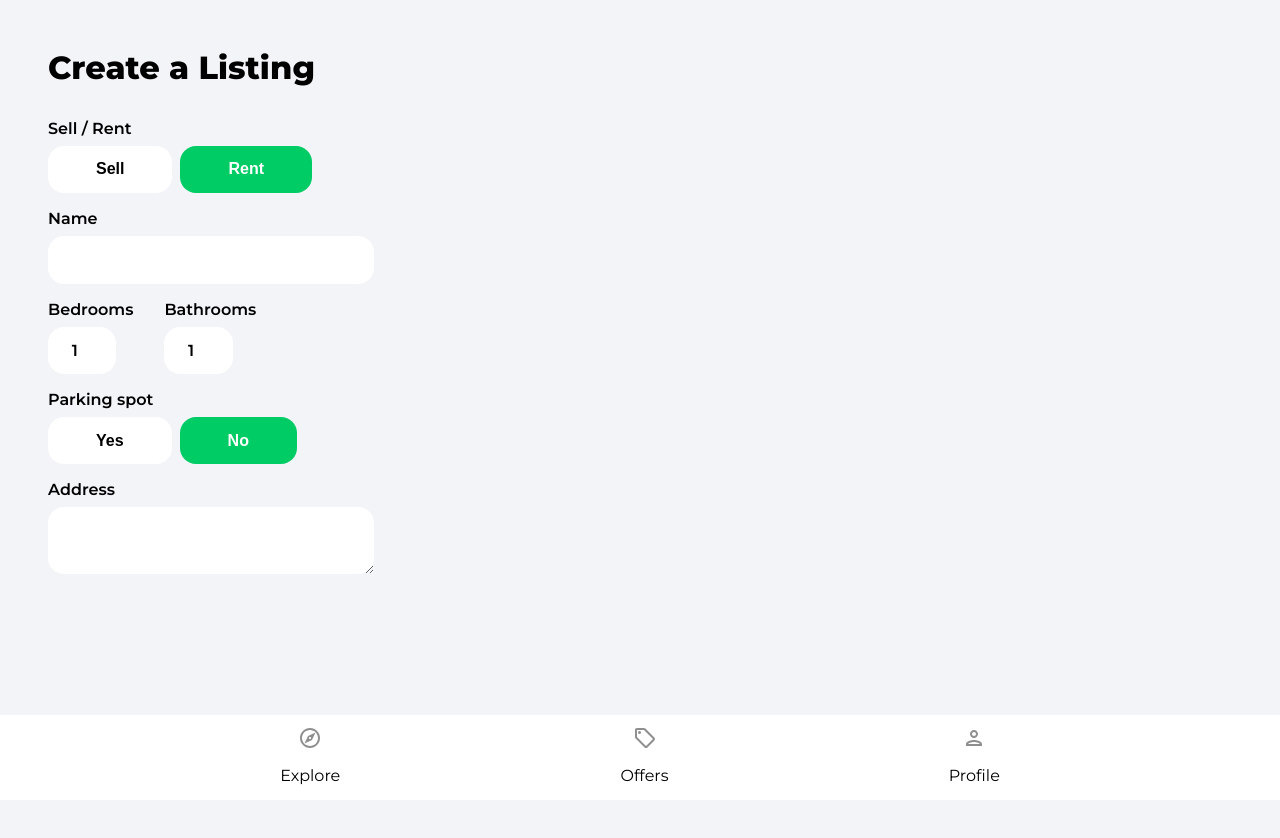
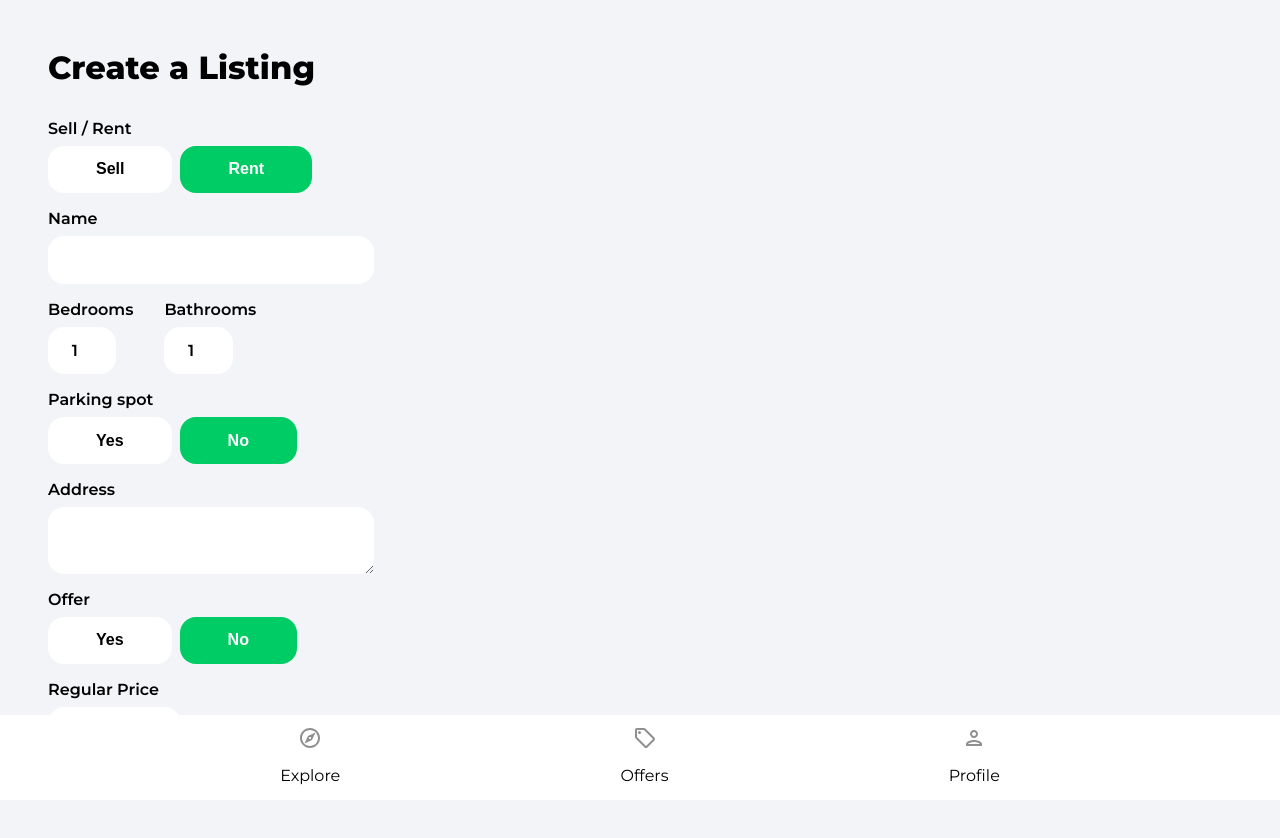
Before and after one commit to miquelespinosa2/house-marketplace, a React (Create React App) app: page /create-listing in a window 1280 px wide. Shown: the top 838 px of the page. Before the commit the page ends 800 px from the top, so only its background shows below. Built offline with nearby package versions, Linux system fonts and the light colour scheme; no server answers; sample sign-in values are in the browser's storage.

Commit message:
Added offer and regular price

```diff
--- a/src/pages/CreateListing.jsx
+++ b/src/pages/CreateListing.jsx
@@ -194,6 +194,46 @@ function CreateListing() {
             </div>
           </div>
         )}
+
+        <label className='formLabel'>Offer</label>
+          <div className='formButtons'>
+            <button
+              className={offer ? 'formButtonActive' : 'formButton'}
+              type='button'
+              id='offer'
+              value={true}
+              onClick={onMutate}
+            >
+              Yes
+            </button>
+            <button
+              className={
+                !offer && offer !== null ? 'formButtonActive' : 'formButton'
+              }
+              type='button'
+              id='offer'
+              value={false}
+              onClick={onMutate}
+            >
+              No
+            </button>
+          </div>
+
+          <label className='formLabel'>Regular Price</label>
+          <div className='formPriceDiv'>
+            <input
+              className='formInputSmall'
+              type='number'
+              id='regularPrice'
+              value={regularPrice}
+              onChange={onMutate}
+              min='50'
+              max='750000000'
+              required
+            />
+            {type === 'rent' && <p className='formPriceText'>$ / Month</p>}
+          </div>
+
       </main>
     </div>
   )
```
